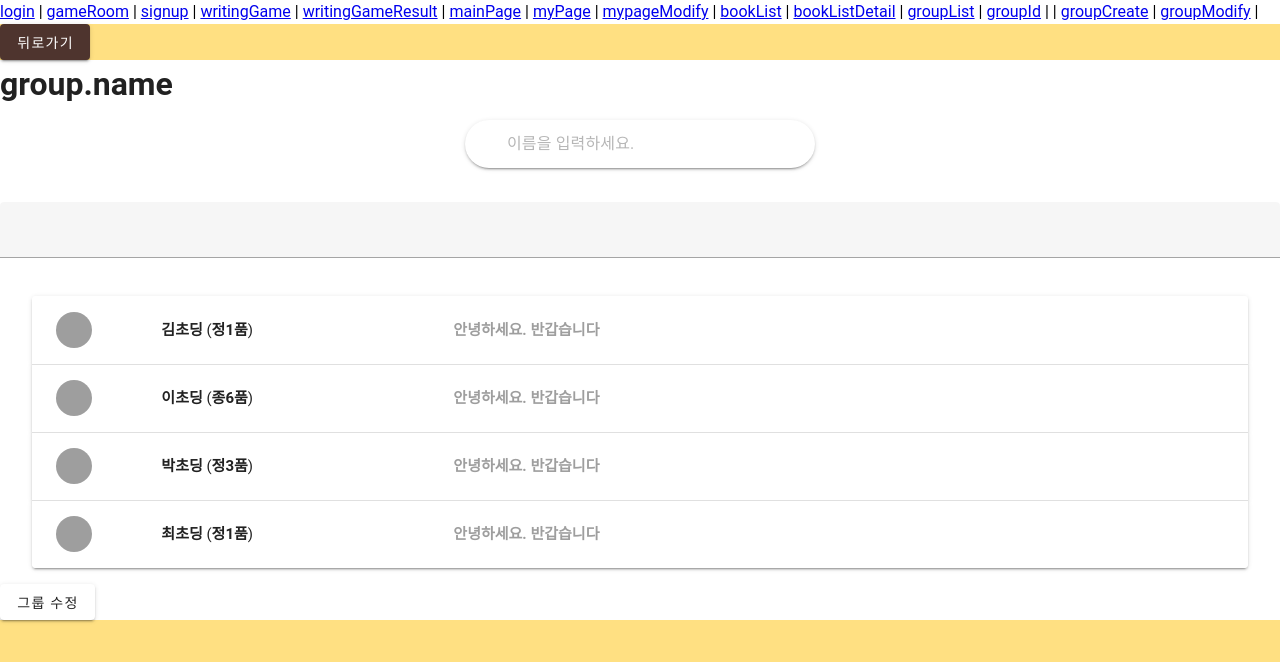
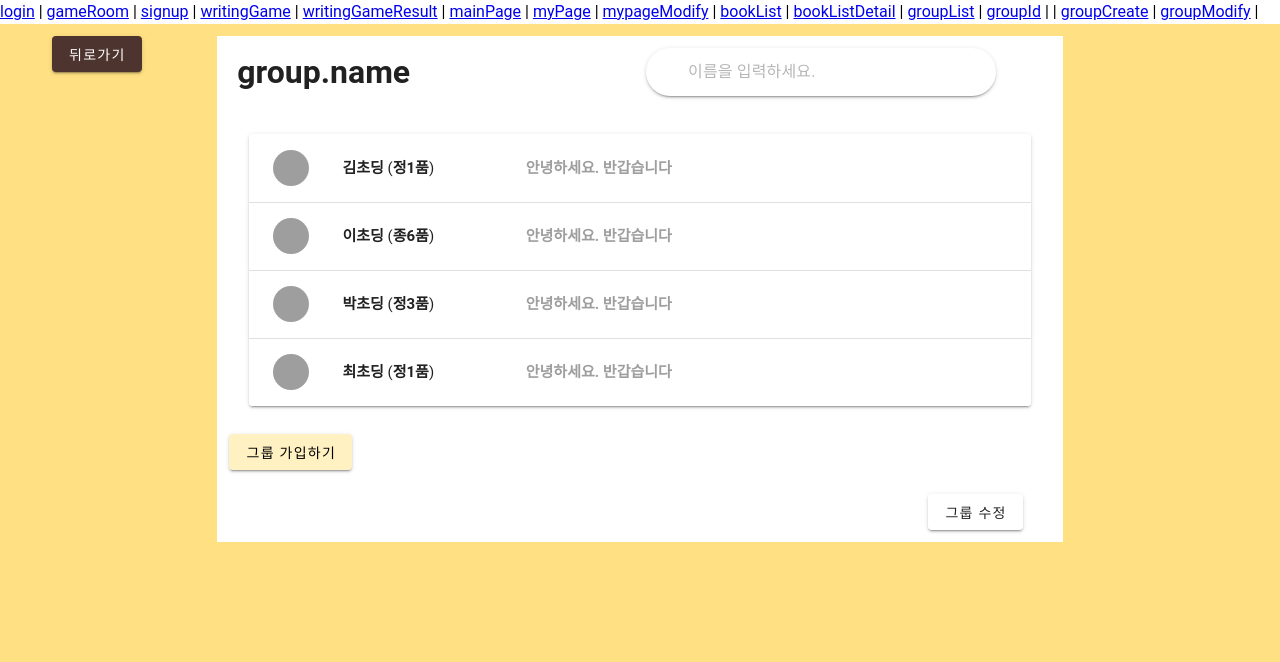
Before and after one commit to imjm/lingo-land, a Vue app in the folder lingoland-frontend/: page /group/list/1 in a window 1280 px wide. Shown: the top 662 px of the page. Built offline with nearby package versions, Linux system fonts and the light colour scheme; grey boxes are pictures that could not be loaded.

Commit message:
Feat: 랭킹 랭킹을 수정하며 다른 사이트 변경 사항도 수정하였습니다. 티켓: S11P12A603-134

```diff
--- a/lingoland-frontend/src/components/group/GroupMemberList.vue
+++ b/lingoland-frontend/src/components/group/GroupMemberList.vue
@@ -1,8 +1,11 @@
 <script setup>
 import GroupMemberListItem from "./GroupMemberListItem.vue";
 import { useMemberStore } from "@/stores/members";
-
+import GenericButton from "@/components/common/GenericButton.vue";
 const store = useMemberStore();
+import { ref } from "vue";
+import GenericInput from "@/components/common/GenericInput.vue"
+const dialog = ref(false);
 </script>
 
 <template>
@@ -16,6 +19,48 @@ const store = useMemberStore();
       <GroupMemberListItem :member="member" />
     </v-expansion-panel>
   </v-expansion-panels>
+
+  <v-col cols="6">
+    <GenericButton
+      data="그룹 가입하기"
+      @click="
+        () => {
+          dialog = true;
+        }
+      "
+    />
+    <v-dialog  v-model="dialog" width="50%">
+      <v-sheet height="500" class="d-flex align-center pa-15">
+        <v-row>
+          <v-col>
+            <v-row >
+            <img src="@/assets/sampleImg.jpg" alt="" width="50%">
+          </v-row>
+          <v-row>
+<h1>그룹이름</h1>
+        </v-row>
+          </v-col>
+          <v-col height="300">
+            <h3>자기소개</h3>
+            <GenericInput/>
+            <h3>비밀번호</h3>
+            <v-text-field type="password" :id="id" variant="outlined"></v-text-field>
+
+          </v-col>
+        </v-row>
+      </v-sheet>
+      <v-btn
+        class="ms-auto"
+        text="Ok"
+        @click="
+          () => {
+            dialog = false;
+          }
+        "
+        data="닫기"
+      ></v-btn>
+    </v-dialog>
+  </v-col>
 </template>
 
 <style scoped></style>
--- a/lingoland-frontend/src/components/rank/RankListItem.vue
+++ b/lingoland-frontend/src/components/rank/RankListItem.vue
@@ -15,17 +15,17 @@ const clickMember = () => {
 
 <template>
   <v-expansion-panel-title>
-    <v-row align="center" class="spacer" no-gutters>
-      <v-col cols="4" md="1" sm="2">
+    <v-row no-gutters>
+      <v-col cols="4">
         <v-avatar size="36px">
           <v-img v-if="member.avatar" alt="Avatar" :src="member.avatar"></v-img>
         </v-avatar>
       </v-col>
-      <v-col class="hidden-xs-only text-left ms-2" md="3" sm="5">
+      <v-col class="hidden-xs-only text-left ms-2">
         <strong v-html="member.name"></strong>
       </v-col>
 
-      <v-col class="text-no-wrap text-left text-grey" sm="3">
+      <v-col class="text-no-wrap text-left text-grey">
         <strong v-html="member.rank"></strong>
       </v-col>
     </v-row>
--- a/lingoland-frontend/src/views/GroupDetailView.vue
+++ b/lingoland-frontend/src/views/GroupDetailView.vue
@@ -2,58 +2,67 @@
 import GroupMemberList from "@/components/group/GroupMemberList.vue";
 import SearchInput from "@/components/common/SearchInput.vue";
 
-  const items=[
+const items = [
   {
-          prependIcon: 'mdi-clock-outline',
-          title: 'recipe with chicken',
+    prependIcon: "mdi-clock-outline",
+    title: "recipe with chicken",
   },
   {
-          prependIcon: 'mdi-clock-outline',
-          title: 'best hiking trails near me',
+    prependIcon: "mdi-clock-outline",
+    title: "best hiking trails near me",
   },
   {
-          prependIcon: 'mdi-clock-outline',
-          title: 'how to learn a new language',
+    prependIcon: "mdi-clock-outline",
+    title: "how to learn a new language",
   },
   {
-          prependIcon: 'mdi-clock-outline',
-          title: 'DIY home organization ideas',
+    prependIcon: "mdi-clock-outline",
+    title: "DIY home organization ideas",
   },
   {
-          prependIcon: 'mdi-clock-outline',
-          title: 'latest fashion trends',
+    prependIcon: "mdi-clock-outline",
+    title: "latest fashion trends",
   },
-      ]
-     const shortcuts= [
+];
+const shortcuts = [
   {
-          icon: 'mdi-github',
-          title: 'Master ',
-          href: 'https://github.com/vuetifyjs/vuetify',
+    icon: "mdi-github",
+    title: "Master ",
+    href: "https://github.com/vuetifyjs/vuetify",
   },
   {
-          icon: 'mdi-github',
-          title: 'Dev',
-          href: 'https://github.com/vuetifyjs/vuetify/tree/dev',
+    icon: "mdi-github",
+    title: "Dev",
+    href: "https://github.com/vuetifyjs/vuetify/tree/dev",
   },
   {
-          icon: 'mdi-github',
-          title: 'Stable',
-          href: 'https://github.com/vuetifyjs/vuetify/tree/v2-stable',
+    icon: "mdi-github",
+    title: "Stable",
+    href: "https://github.com/vuetifyjs/vuetify/tree/v2-stable",
   },
   {
-          icon: 'mdi-github',
-          title: 'My Pull Requests',
-          href: 'https://github.com/vuetifyjs/vuetify/pulls/johnleider',
+    icon: "mdi-github",
+    title: "My Pull Requests",
+    href: "https://github.com/vuetifyjs/vuetify/pulls/johnleider",
   },
-      ]
-
+];
 </script>
 
 <template>
+  <br />
   <main>
+    <v-row>
+      <v-col cols="2">
+        <v-row justify="center">
           <v-btn color="brown-darken-3">뒤로가기</v-btn>
-    <v-sheet>
-      <h1>group.name</h1>
+        </v-row>
+      </v-col>
+      <v-col cols="8">
+        <v-sheet class="g-10">
+          <v-row>
+            <v-col cols="5">
+              <h1 class="mx-5">group.name</h1>
+            </v-col>
             <v-col>
               <v-autocomplete
                 :items="items"
@@ -63,7 +72,7 @@ import SearchInput from "@/components/common/SearchInput.vue";
                 menu-icon=""
                 placeholder="이름을 입력하세요."
                 prepend-inner-icon="mdi-magnify"
-            style="max-width: 350px;"
+                style="max-width: 350px"
                 theme="light"
                 variant="solo"
                 auto-select-first
@@ -71,15 +80,15 @@ import SearchInput from "@/components/common/SearchInput.vue";
                 rounded
               ></v-autocomplete>
             </v-col>
-
-      <SearchInput />
-
-
-
-
+          </v-row>
 
           <GroupMemberList />
+          <v-row justify="end" class="mx-10 my-3">
             <v-btn>그룹 수정</v-btn>
+          </v-row>
+          <v-row height="10"></v-row>
         </v-sheet>
+      </v-col>
+    </v-row>
   </main>
 </template>
--- a/lingoland-frontend/src/views/GroupListView.vue
+++ b/lingoland-frontend/src/views/GroupListView.vue
@@ -7,8 +7,26 @@ import SearchInput from "@/components/common/SearchInput.vue";
   <br />
   <main>
     <v-sheet rounded class="ma-10">
-      <h1 class="mx-10">그룹 목록</h1>
-      <SearchInput />
+      <v-row>
+        <h1 class="my-5 mx-10">그룹 목록</h1>
+        <v-col>
+          <v-autocomplete
+            :items="items"
+            append-inner-icon="mdi-microphone"
+            class="mx-auto"
+            density="comfortable"
+            menu-icon=""
+            placeholder="그룹 이름을 입력하세요."
+            prepend-inner-icon="mdi-magnify"
+            style="max-width: 350px"
+            theme="light"
+            variant="solo"
+            auto-select-first
+            item-props
+            rounded
+          ></v-autocomplete>
+        </v-col>
+      </v-row>
       <GroupList />
     </v-sheet>
   </main>
```
Lines whose indentation alone changed are shown as unchanged.
